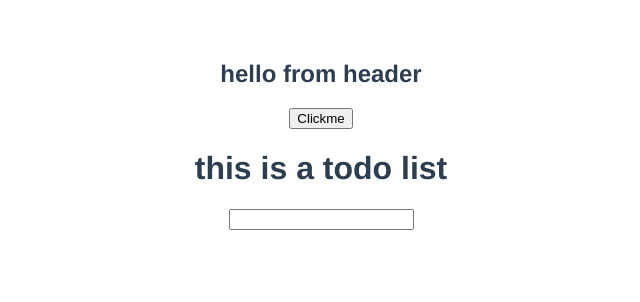
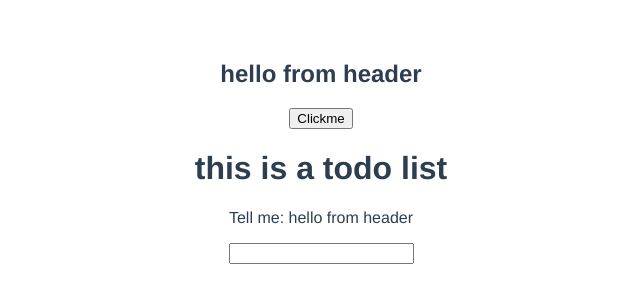
Before and after one commit to ylu021/vue-todos, a Vue app in the folder todo/: page / in a window 1280 px wide. Both pictures are taken after a click on the button "Clickme". Shown: the top 302 px of the page, without its empty margins (319-959 px from the left). Built offline with nearby package versions, Linux system fonts and the light colour scheme.

Commit message:
son to father props

```diff
--- a/todo/src/App.vue
+++ b/todo/src/App.vue
@@ -1,7 +1,10 @@
 <template>
   <div id="app">
-    <header-a msgtochild="I am your father"></header-a>
+    <header-a msgtochild="I am your father" @getChildMsg="jotDownRequest"></header-a>
     <h1 v-text="title"></h1>
+    <p v-if="childWords">
+      Tell me: {{ childWords }}
+    </p>
     <input v-model="newItem" @keyup.enter="addNew">
     <ul v-for="item in list">
       <li :class="{ finished: item.isFinished }" @click="toggleFinish(item)">
@@ -9,7 +12,7 @@
       </li>
     </ul>
     <!-- <router-view></router-view> -->
-    <footer-a></footer-a>
+    <!-- <footer-a></footer-a> -->
   </div>
 </template>
 
@@ -25,7 +28,8 @@ export default {
     return {
       title: 'this is a todo list',
       list: Store.fetch(),
-      newItem: ''
+      newItem: '',
+      childWords: ''
     }
   },
   methods: {
@@ -39,6 +43,9 @@ export default {
       })
       this.newItem = ''
       Store.save(this.list)
+    },
+    jotDownRequest: function (msg) {
+      this.childWords = msg
     }
   },
   watch: { // value change
--- a/todo/src/headerA.vue
+++ b/todo/src/headerA.vue
@@ -16,6 +16,7 @@
     methods: {
       onClickme: function () {
         console.log('message from header tag', this.msgtochild)
+        this.$emit('getChildMsg', this.msg) // like socket.io
       }
     }
   }
```
